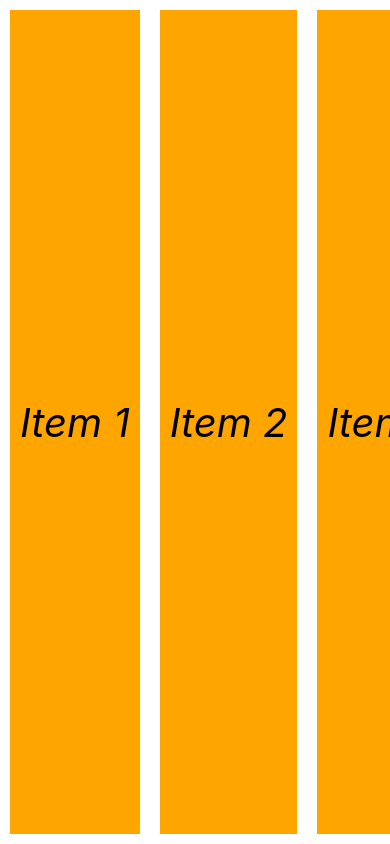
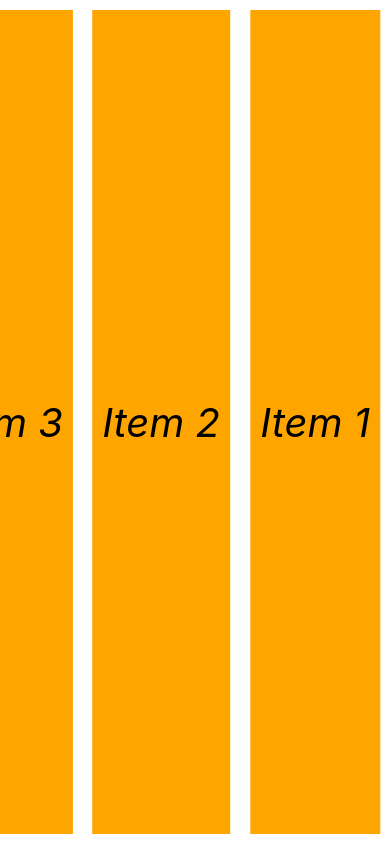
Before and after one commit to codingscode/reactnative_from_zero_to_hero, a React Native app in the folder rntour/: screen / in a window 390 px wide. Built offline with nearby package versions, Linux system fonts and the light colour scheme.

Commit message:
parte 36

```diff
--- a/rntour/App.js
+++ b/rntour/App.js
@@ -30,7 +30,7 @@ function App() {
 
    return (
       <FlatList data={Items}
-         horizontal
+         horizontal inverted
          keyExtractor={(item, index) => index.toString()}
          renderItem={({item}, i) => (
             <View style={styles.item} >
```
